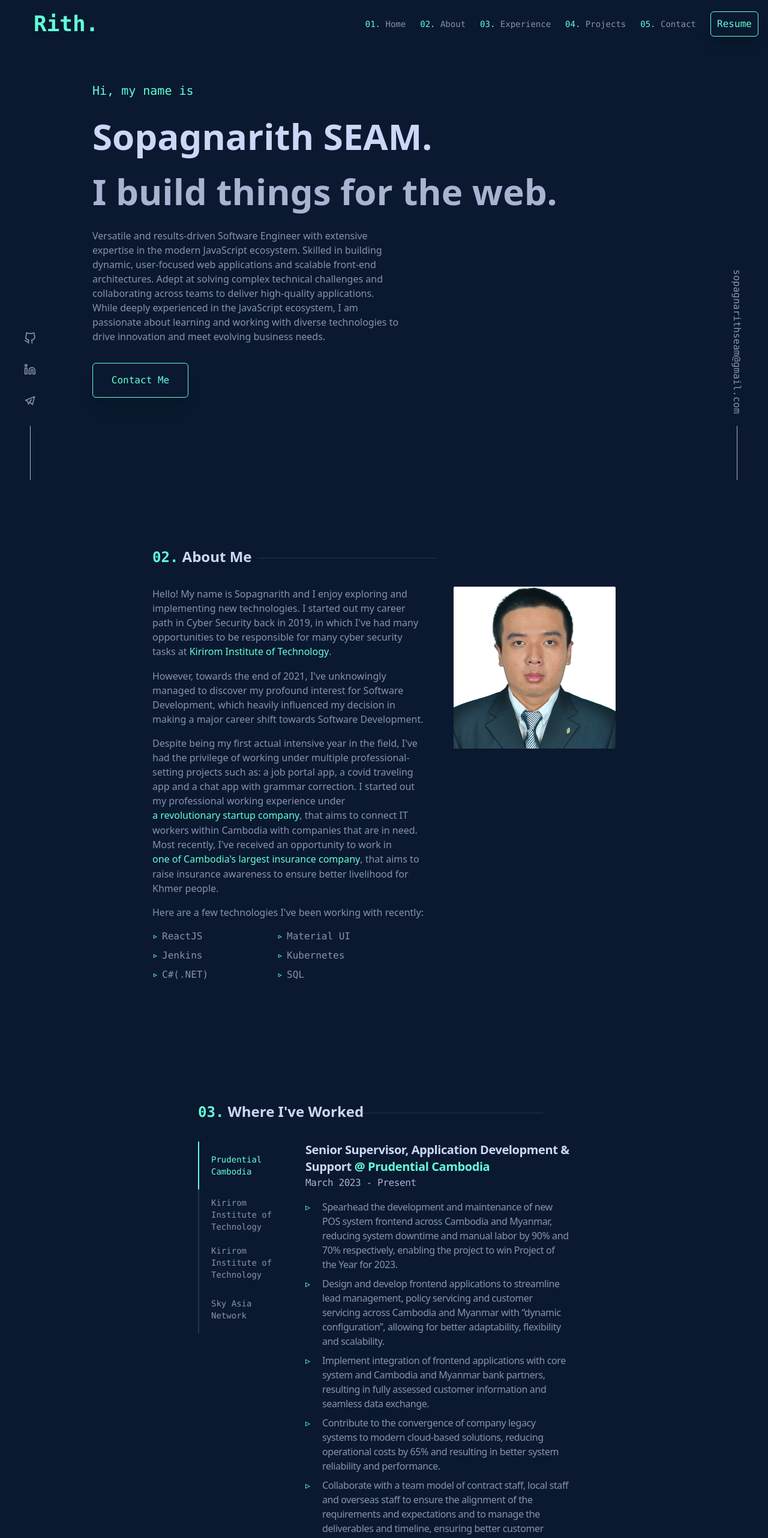
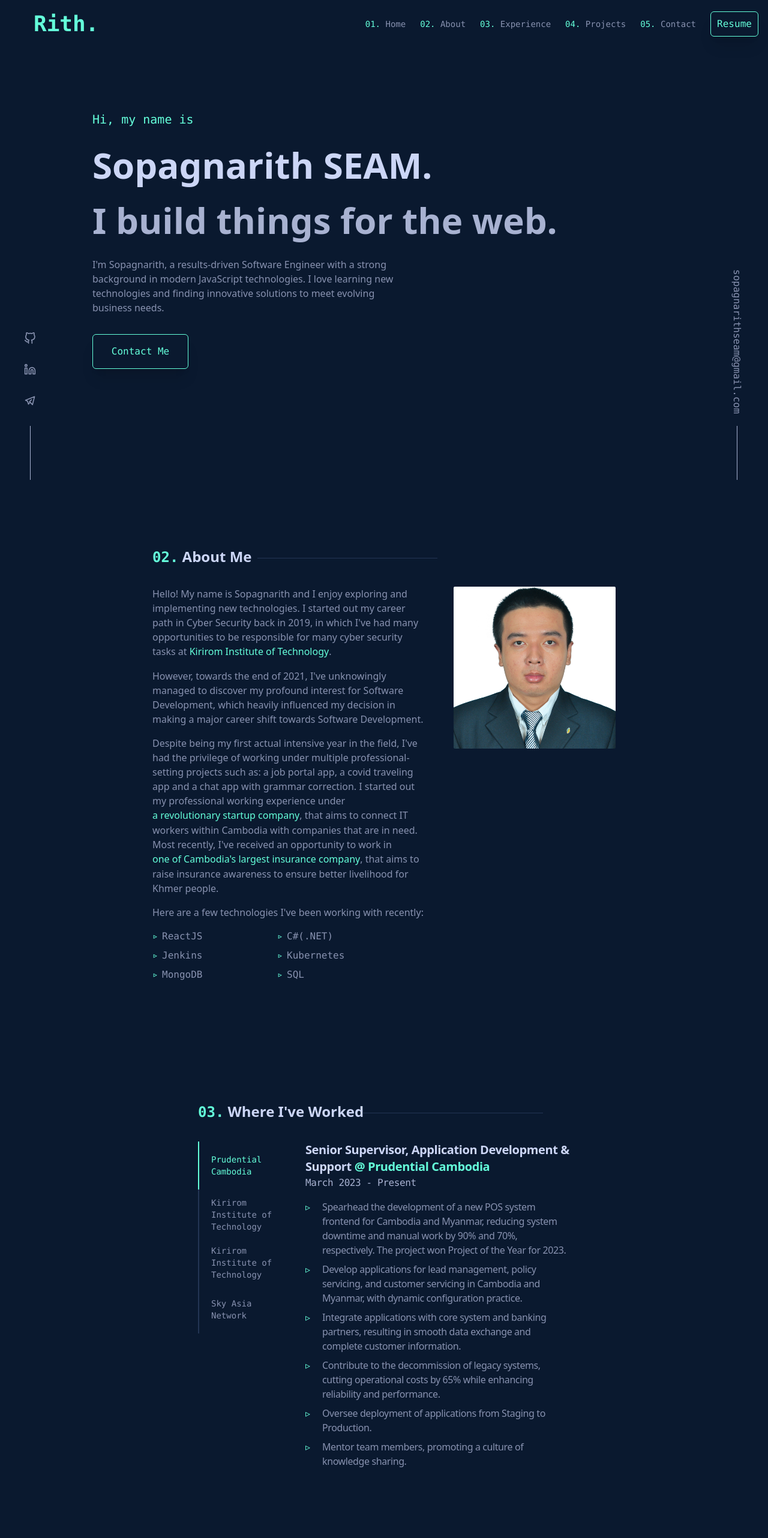
Before and after one commit to Enveed/seamsopagnarith-portfolio-v2, a Next.js app: page / in a window 1280 px wide. Shown: the top 2564 px of the page at 60% size. Built offline with nearby package versions, Linux system fonts and the light colour scheme.

Commit message:
fix - update description and CV file

```diff
--- a/components/About.jsx
+++ b/components/About.jsx
@@ -75,7 +75,7 @@ const About = () => {
                 ReactJS
               </li>
               <li className="relative pl-4 before:left-0 before:absolute before:content-['▹'] before:text-[#64ffda]">
-                Material UI
+                C#(.NET)
               </li>
               <li className="relative pl-4 before:left-0 before:absolute before:content-['▹'] before:text-[#64ffda]">
                 Jenkins
@@ -84,7 +84,7 @@ const About = () => {
                 Kubernetes
               </li>
               <li className="relative pl-4 before:left-0 before:absolute before:content-['▹'] before:text-[#64ffda]">
-                C#(.NET)
+                MongoDB
               </li>
               <li className="relative pl-4 before:left-0 before:absolute before:content-['▹'] before:text-[#64ffda]">
                 SQL
--- a/components/Hero.jsx
+++ b/components/Hero.jsx
@@ -40,14 +40,10 @@ const Hero = () => {
           viewport={{ once: true }}
           className="max-w-lg font-sans"
         >
-          Versatile and results-driven Software Engineer with extensive
-          expertise in the modern JavaScript ecosystem. Skilled in building
-          dynamic, user-focused web applications and scalable front-end
-          architectures. Adept at solving complex technical challenges and
-          collaborating across teams to deliver high-quality applications. While
-          deeply experienced in the JavaScript ecosystem, I am passionate about
-          learning and working with diverse technologies to drive innovation and
-          meet evolving business needs.
+          I&apos;m Sopagnarith, a results-driven Software Engineer with a strong
+          background in modern JavaScript technologies. I love learning new
+          technologies and finding innovative solutions to meet evolving
+          business needs.
         </motion.p>
         <Link href="#contact">
           <motion.a
--- a/components/Work.jsx
+++ b/components/Work.jsx
@@ -101,38 +101,31 @@ function Work() {
               <p className="font-mono text-[#a8b2d1]">March 2023 - Present</p>
               <ul className="pt-3">
                 <li className="relative pl-7 before:left-0 before:absolute before:content-['▹'] before:text-[#64ffda] py-1">
-                  Spearhead the development and maintenance of new POS system
-                  frontend across Cambodia and Myanmar, reducing system downtime
-                  and manual labor by 90% and 70% respectively, enabling the
-                  project to win Project of the Year for 2023.
+                  Spearhead the development of a new POS system frontend for
+                  Cambodia and Myanmar, reducing system downtime and manual work
+                  by 90% and 70%, respectively. The project won Project of the
+                  Year for 2023.
                 </li>
                 <li className="relative pl-7 before:left-0 before:absolute before:content-['▹'] before:text-[#64ffda] py-1">
-                  Design and develop frontend applications to streamline lead
-                  management, policy servicing and customer servicing across
-                  Cambodia and Myanmar with “dynamic configuration”, allowing
-                  for better adaptability, flexibility and scalability.
+                  Develop applications for lead management, policy servicing,
+                  and customer servicing in Cambodia and Myanmar, with dynamic
+                  configuration practice.
                 </li>
                 <li className="relative pl-7 before:left-0 before:absolute before:content-['▹'] before:text-[#64ffda] py-1">
-                  Implement integration of frontend applications with core
-                  system and Cambodia and Myanmar bank partners, resulting in
-                  fully assessed customer information and seamless data
-                  exchange.
+                  Integrate applications with core system and banking partners,
+                  resulting in smooth data exchange and complete customer
+                  information.
                 </li>
                 <li className="relative pl-7 before:left-0 before:absolute before:content-['▹'] before:text-[#64ffda] py-1">
-                  Contribute to the convergence of company legacy systems to
-                  modern cloud-based solutions, reducing operational costs by
-                  65% and resulting in better system reliability and
+                  Contribute to the decommission of legacy systems, cutting
+                  operational costs by 65% while enhancing reliability and
                   performance.
                 </li>
                 <li className="relative pl-7 before:left-0 before:absolute before:content-['▹'] before:text-[#64ffda] py-1">
-                  Collaborate with a team model of contract staff, local staff
-                  and overseas staff to ensure the alignment of the requirements
-                  and expectations and to manage the deliverables and timeline,
-                  ensuring better customer experience and faster time-to-market.
+                  Oversee deployment of applications from Staging to Production.
                 </li>
                 <li className="relative pl-7 before:left-0 before:absolute before:content-['▹'] before:text-[#64ffda] py-1">
-                  Provide mentorship to the frontend engineering team, fostering
-                  a culture of knowledge sharing and continuous improvement.
+                  Mentor team members, promoting a culture of knowledge sharing.
                 </li>
               </ul>
             </div>
@@ -145,7 +138,7 @@ function Work() {
               }`}
             >
               <h3 className="text-[#ccd6f6] text-xl">
-                Full-stack Developer (Intern){" "}
+                Full-stack Developer (Contract){" "}
                 <span className="text-[#64ffda]">
                   @{" "}
                   <Link href="https://kit.edu.kh">
@@ -163,32 +156,29 @@ function Work() {
               </p>
               <ul className="pt-3">
                 <li className="relative pl-7 before:left-0 before:absolute before:content-['▹'] before:text-[#64ffda] py-1">
-                  Contributed in the development of sponsored company job portal
-                  mobile application that streamlined job listings, job
-                  applications and candidate tracking.
+                  Developed a job portal mobile app for a sponsor company,
+                  making job listings, applications, and candidate tracking more
+                  efficient.
                 </li>
                 <li className="relative pl-7 before:left-0 before:absolute before:content-['▹'] before:text-[#64ffda] py-1">
-                  Assisted in the development of sponsored company job matching
-                  AI model, increasing the reliability rate by 75%.
+                  Worked on improving an AI-powered job matching system,
+                  improving reliability rate by 75%.
                 </li>
                 <li className="relative pl-7 before:left-0 before:absolute before:content-['▹'] before:text-[#64ffda] py-1">
-                  Led a team of 3 software engineers in designing, developing
-                  and deploying a real-time chat application with writing
-                  assistant in a span of 3 months.
+                  Led a team of 3 engineers to build and launch a real-time chat
+                  app with a writing assistant in 3 months.
                 </li>
                 <li className="relative pl-7 before:left-0 before:absolute before:content-['▹'] before:text-[#64ffda] py-1">
-                  Implemented backend services for various projects using
-                  ExpressJS, NestJS, MongoDB and SQL for efficient data storage
-                  and retrieval.
+                  Developed backend services with ExpressJS, NestJS, MongoDB,
+                  and SQL for smooth data management.
                 </li>
                 <li className="relative pl-7 before:left-0 before:absolute before:content-['▹'] before:text-[#64ffda] py-1">
-                  Managed and maintained AWS infrastructure, including EC2, S3,
-                  and Cloudwatch, ensuring high availability and scalability for
-                  applications.
+                  Managed infrastructure with AWS (EC2, S3, Cloudwatch) to
+                  ensure high availability and scalability.
                 </li>
                 <li className="relative pl-7 before:left-0 before:absolute before:content-['▹'] before:text-[#64ffda] py-1">
-                  Partnered with QA teams to identify and resolve defects and to
-                  implement effective testing strategies.
+                  Worked with QA teams to test and troubleshoot software
+                  effectively.
                 </li>
               </ul>
             </div>
@@ -201,7 +191,7 @@ function Work() {
               }`}
             >
               <h3 className="text-[#ccd6f6] text-xl">
-                Cyber Security Researcher (Intern){" "}
+                Cyber Security Researcher (Contract){" "}
                 <span className="text-[#64ffda]">
                   @{" "}
                   <Link href="https://kit.edu.kh">
@@ -264,15 +254,17 @@ function Work() {
                   </Link>
                 </span>
               </h3>
-              <p className="font-mono text-[#a8b2d1]">January - June 2022</p>
+              <p className="font-mono text-[#a8b2d1]">
+                January 2022 - June 2022
+              </p>
               <ul className="pt-3">
                 <li className="relative pl-7 before:left-0 before:absolute before:content-['▹'] before:text-[#64ffda] py-1">
-                  Designed and implemented responsive WordPress websites for
-                  diverse clients.
+                  Designed and built responsive WordPress websites for various
+                  clients.
                 </li>
                 <li className="relative pl-7 before:left-0 before:absolute before:content-['▹'] before:text-[#64ffda] py-1">
-                  Manage and maintain clients&apos; WordPress websites, ensuring
-                  optimal performance and uptime.
+                  Maintained clients&apos; websites, ensuring smooth performance
+                  and uptime.
                 </li>
                 <li className="relative pl-7 before:left-0 before:absolute before:content-['▹'] before:text-[#64ffda] py-1">
                   Improved websites&apos; SEO through structured data, metadata,
```
Also changed, not shown: 1 other file (tests, documents, lock files or other folders).
